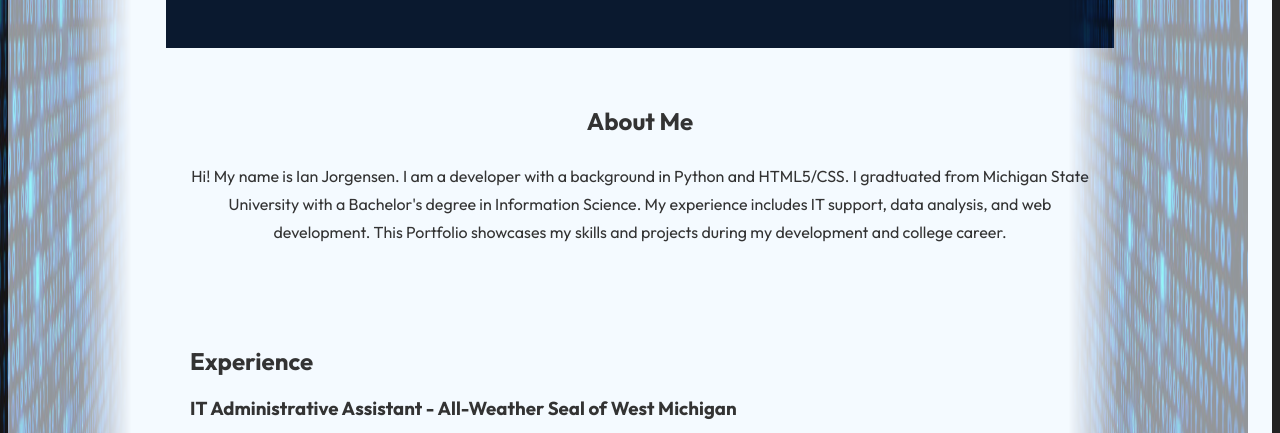
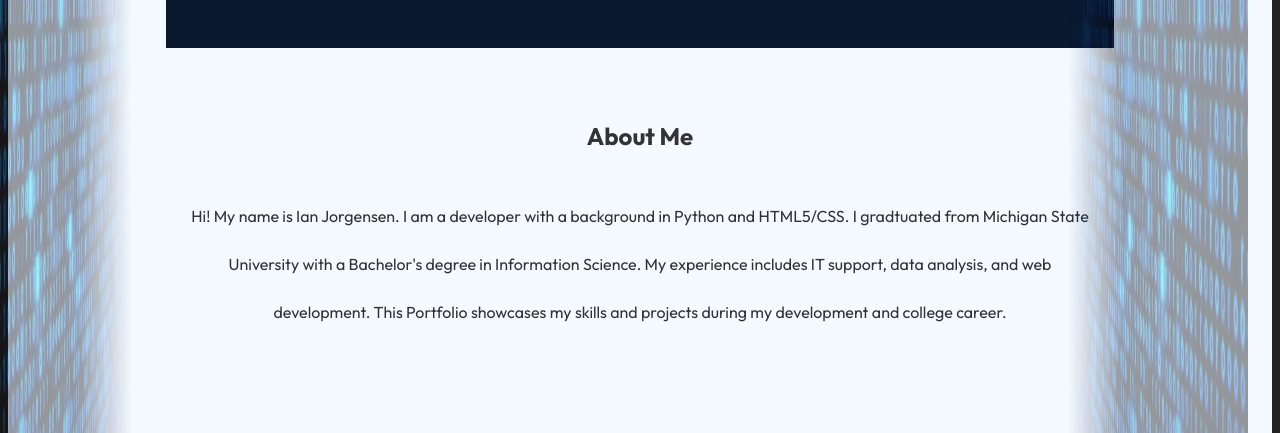
Before and after one commit to jorgeian120/jorgeian120.github.io, a plain HTML site: page index.html in a window 1280 px wide. Shown: the part 358-791 px from the top of the page. Drawn offline with Linux system fonts and the light colour scheme.

Commit message:
line spacing

```diff
--- a/style.css
+++ b/style.css
@@ -70,7 +70,7 @@ nav a:hover {
 }
 
 .about {
-  line-height: 1.75;
+  line-height: 3;
 }
 
 section {
```
